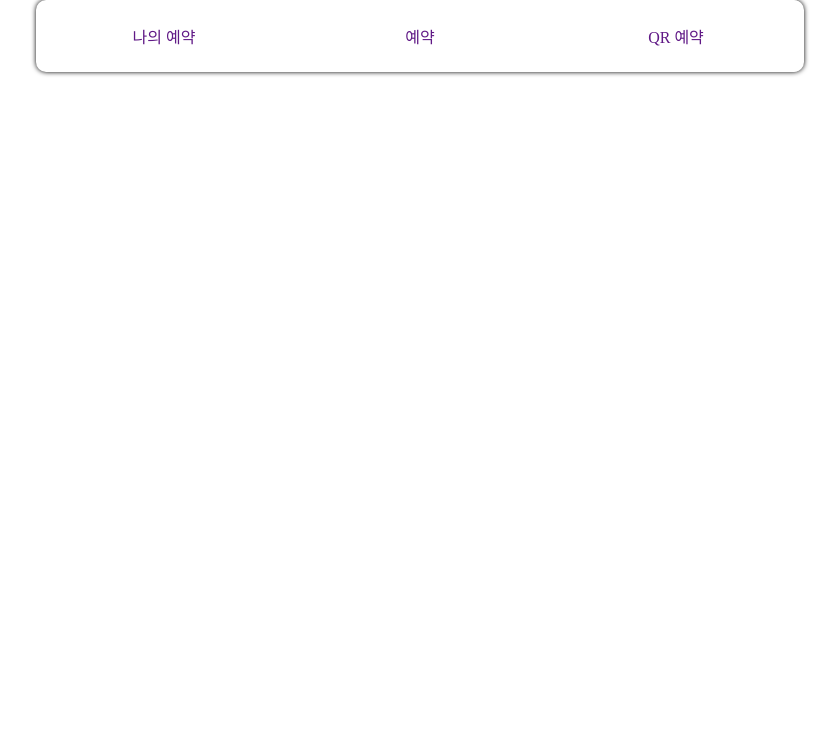
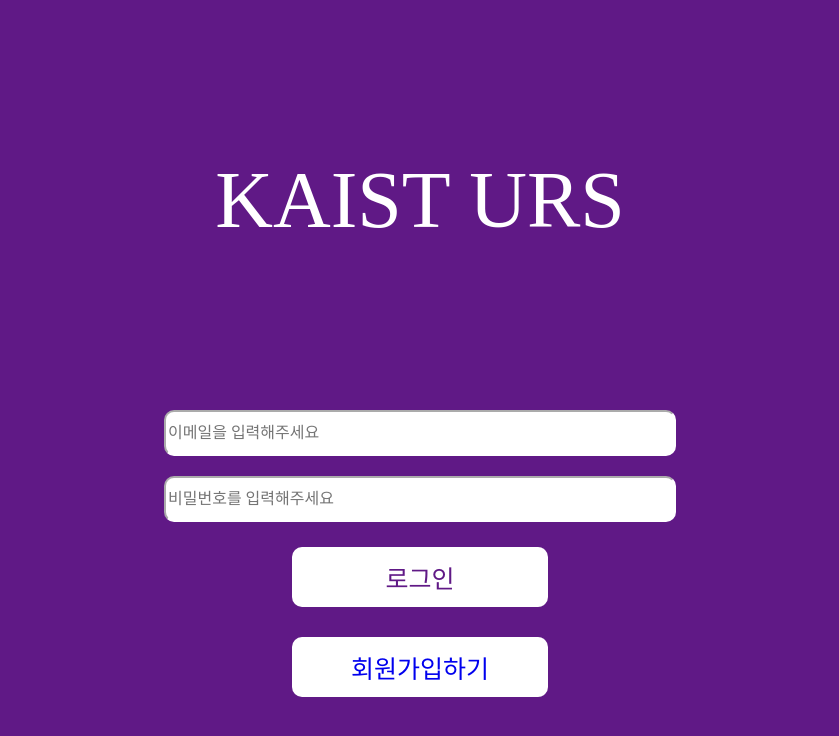
Before and after one commit to losif63/new-urs-front, a React (Create React App) app: page / in a window 1280 px wide. Before the commit this address had no page. Shown: the top 736 px of the page, without its empty margins (220-1059 px from the left). Built offline with nearby package versions, Linux system fonts and the light colour scheme; a web font is replaced by a local one.

Commit message:
Fix Login Error

```diff
--- a/src/App.js
+++ b/src/App.js
@@ -7,27 +7,17 @@ import Reservation from "./pages/login-succ/Reservation";
 import { useSelector } from "react-redux";
 
 import "./App.css";
+import { useState, useEffect } from "react";
 
 export default function App() {
-  const loginSucc = useSelector((state) => {
-    return state.login.loginSucc;
-  });
+  const [loginSucc, setLoginSucc] = useState(false);
+
+  useState(()=>{
+    return;
+  }, [loginSucc]);
 
   return (
     <BrowserRouter>
-      <Routes>
-        {loginSucc ? (
-          <>
-            <Route path="reservation" element={<Reservation />} />
-            <Route path="myReservation" element={<MyReservation />} />
-          </>
-        ) : (
-          <>
-            <Route path="/" element={<Login />} />
-            <Route path="signup" element={<SignUp />} />
-          </>
-        )}
-      </Routes>
       {loginSucc ? (
         <nav className="navBar">
           <li className="navBarMenu">
@@ -47,6 +37,19 @@ export default function App() {
       ) : (
         <></>
       )}
+      <Routes>
+        {loginSucc ? (
+          <>
+            <Route path="reservation" element={<Reservation />} />
+            <Route path="myReservation" element={<MyReservation />} />
+          </>
+        ) : (
+          <>
+            <Route path="/" element={<Login setLoginSucc={setLoginSucc}/>} />
+            <Route path="signup" element={<SignUp />} />
+          </>
+        )}
+      </Routes>
     </BrowserRouter>
   );
 }
--- a/src/loginSlice.js
+++ b/src/loginSlice.js
@@ -2,7 +2,7 @@ import { createSlice } from "@reduxjs/toolkit";
 
 const loginSlice = createSlice({
   name: "login",
-  initialState: { email: "", password: "", loginSucc: true },
+  initialState: { email: "", password: "" },
   reducers: {
     writeEmail: (state, action) => {
       state.email = action.payload;
@@ -10,9 +10,6 @@ const loginSlice = createSlice({
     writePassword: (state, action) => {
       state.password = action.payload;
     },
-    setLoginSucc: (state, action) => {
-      state.loginSucc = action.payload;
-    },
   },
 });
 
--- a/src/pages/Login.jsx
+++ b/src/pages/Login.jsx
@@ -7,10 +7,9 @@ import loginSlice from "../loginSlice";
 
 import "./Login.css";
 
-export default function Login() {
+export default function Login(props) {
   const [email, setEmail] = useState("");
   const [password, setPassword] = useState("");
-  const [loginSucc, setLoginSucc] = useState(false);
   const dispatch = useDispatch();
 
   const loginHandler = async () => {
@@ -34,9 +33,7 @@ export default function Login() {
         dispatch(loginSlice.actions.writeEmail(email));
         dispatch(loginSlice.actions.writePassword(password));
 
-        setLoginSucc(true);
-        dispatch(loginSlice.actions.setLoginSucc(loginSucc));
-
+        props.setLoginSucc(true);
         return window.alert("Login Succ");
       }
     } catch (e) {
```
